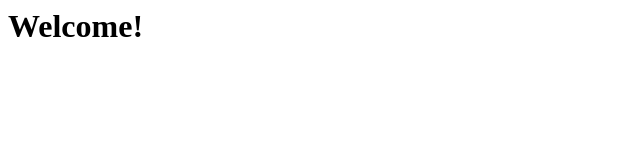
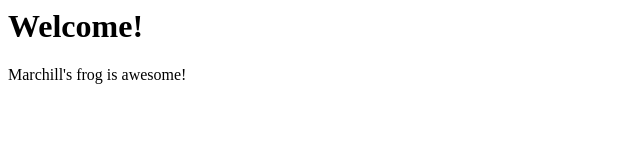
Before and after one commit to Marchelo123462/Marchelo123462, a plain HTML site: page index.html in a window 1280 px wide. Shown: the whole page, without its empty margins (0-640 px from the left). Drawn offline with Linux system fonts and the light colour scheme.

Commit message:
added a paragraph

```diff
--- a/index.html
+++ b/index.html
@@ -4,5 +4,6 @@
     </head>
     <body>
         <h1>Welcome!</h1>
+        <p>Marchill's frog is awesome!</p>
     </body>
 </html>
```
